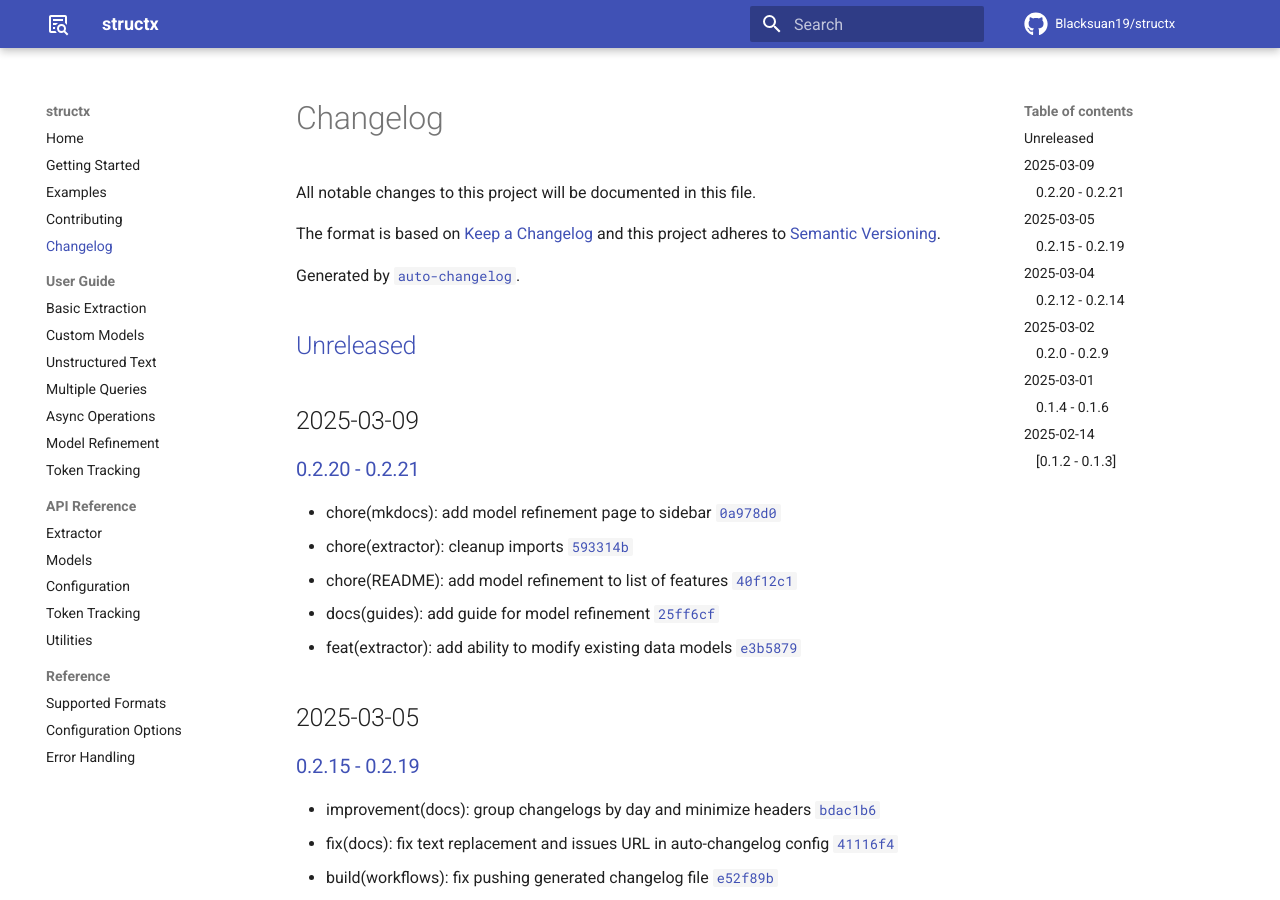
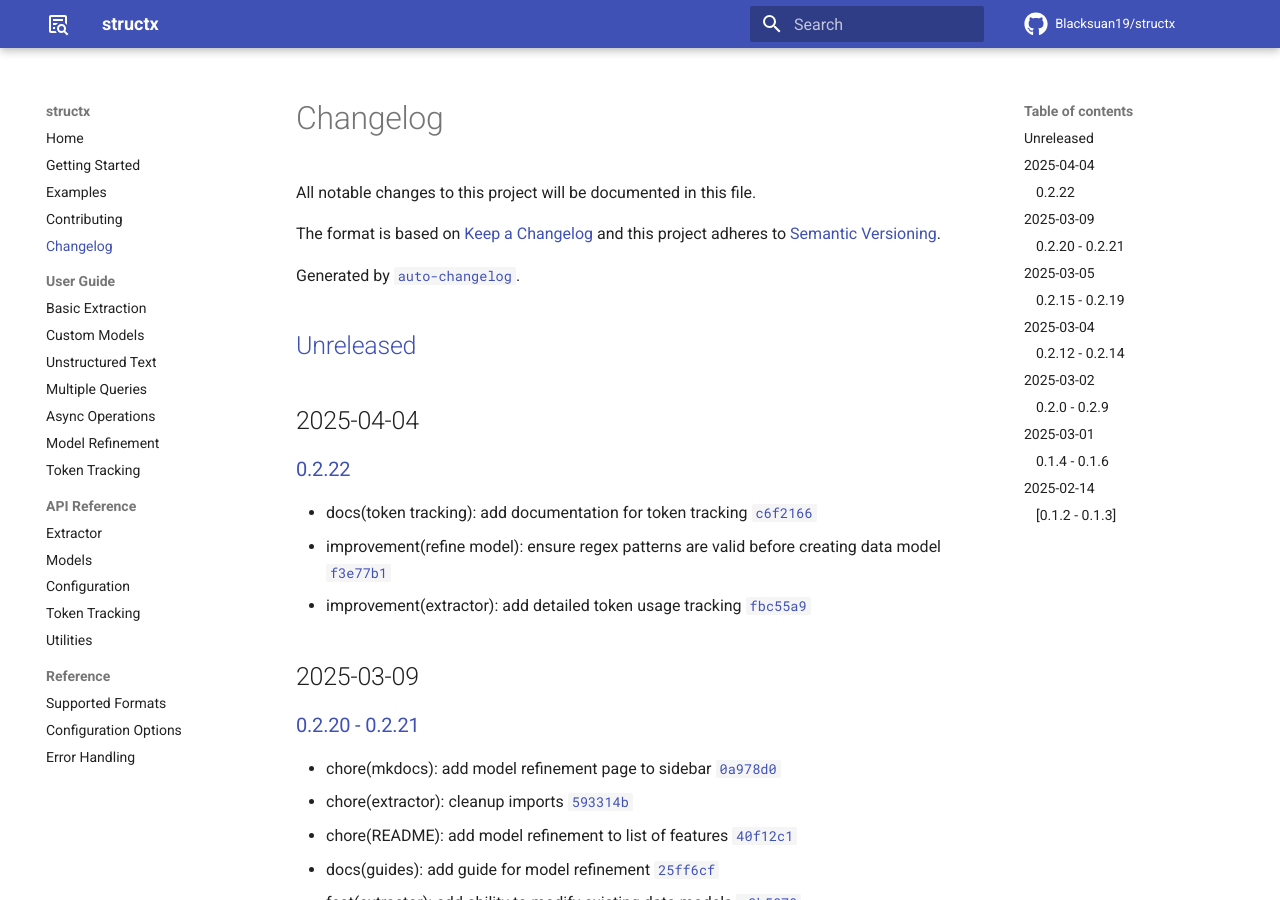
Before and after one commit to Blacksuan19/structx, an MkDocs documentation site: the page built from docs/changelog.md, in a window 1280 px wide and 900 px high. Built offline with MkDocs 1.6.1 and Material for MkDocs 9.7.7, drawn with Linux system fonts in a browser that asks for light colours; comment, search, counter and statistics services are not loaded.

Commit message:
docs(changelog): regenerate changelog for 0.2.22

```diff
--- a/docs/changelog.md
+++ b/docs/changelog.md
@@ -7,7 +7,15 @@ and this project adheres to [Semantic Versioning](https://semver.org/spec/v2.0.0
 
 Generated by [`auto-changelog`](https://github.com/CookPete/auto-changelog).
 
-## [Unreleased](https://github.com/Blacksuan19/structx/compare/0.2.21...HEAD)
+## [Unreleased](https://github.com/Blacksuan19/structx/compare/0.2.22...HEAD)
+
+## 2025-04-04
+
+### [0.2.22](https://github.com/Blacksuan19/structx/compare/0.2.21...0.2.22)
+
+- docs(token tracking): add documentation for token tracking [`c6f2166`](https://github.com/Blacksuan19/structx/commit/c6f2166acf69c835908f9d11698422e881ce1111)
+- improvement(refine model): ensure regex patterns are valid before creating data model [`f3e77b1`](https://github.com/Blacksuan19/structx/commit/f3e77b16339f61cfdb453d65e55c236f8eb5bb79)
+- improvement(extractor): add detailed token usage tracking [`fbc55a9`](https://github.com/Blacksuan19/structx/commit/fbc55a91f17ff005da104db3cc47a4006112dae3)
 
 ## 2025-03-09
 
```
